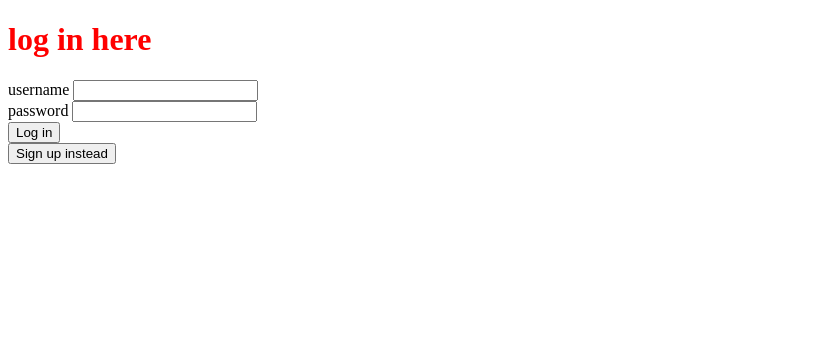
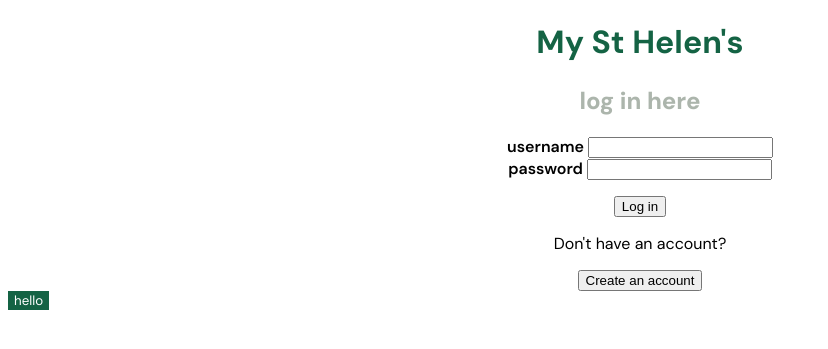
Before and after one commit to prosperReigns/St-Helen_community, a Django app: page /login/ in a window 1280 px wide. Shown: the top 349 px of the page, without its empty margins (0-828 px from the left). Run offline with Django 4.2, Linux system fonts and the light colour scheme.

Commit message:
saving changes 9thdec

```diff
--- a/st_helen/core/urls.py
+++ b/st_helen/core/urls.py
@@ -4,6 +4,7 @@ urlpatterns = [
     path("", views.index, name="index"),
     path("signup/", views.signup, name="signup"),
     path("login/", views.login, name="login"),
+    path("quiz/", views.quiz, name="quiz" ),
     path("logout/", views.logout, name="logout"),
     path("settings/", views.settings, name="settings"),
     path("upload", views.upload, name="upload"),
--- a/st_helen/core/views.py
+++ b/st_helen/core/views.py
@@ -35,7 +35,7 @@ def signup(request):
             else:
                 user = User.objects.create_user(username=username, email=email, password=password) #creates a user in the database
                 user.save()
-                #log user in
+                #log user in as soon as they signup
                 user_login = auth.authenticate(username=username, password=password)
                 auth.login(request, user_login)
 
@@ -50,6 +50,14 @@ def signup(request):
 
     else:
         return render(request, 'signup.html')
+
+
+@login_required
+def quiz(request):
+    if request.method == "POST": #will be sending information to the database
+        form
+
+
 
 def login(request):
     if request.method == "POST": #POST methods send data from the client to the server
--- /dev/null
+++ b/st_helen/static/core/style.css
@@ -0,0 +1,43 @@
+h1{
+    color:#146344;
+    font-family: 'DM Sans', sans-serif;
+    text-align: center;
+}
+
+h2{
+    color:#acb5ac;
+    font-family: 'DM Sans', sans-serif;
+    text-align: center;
+    font-weight: 800;
+}
+
+h3{
+    color:black;
+    font-family: 'DM Sans', Helvetica, sans-serif;
+    text-align: center;
+    font-style: italic;
+    font-weight: 600;
+}
+
+.form-control{
+    font-family: 'DM Sans', sans-serif;
+    font-weight:600;
+    text-align:center;
+}
+
+.btn-container{
+    text-align: center;
+
+}
+
+p{
+    font-family: 'DM Sans', 'Helvetica', sans-serif;
+    text-align: center;
+}
+
+.button1{
+    font-family: 'DM Sans', 'Helvetica', 'sans-serif';
+    color: white;
+    background-color: #146344;
+    border:none;
+}
--- a/st_helen/static/core/sytle1.css
+++ /dev/null
@@ -1,3 +0,0 @@
-h1{
-    color: red;
-}
--- a/st_helen/templates/base.html
+++ b/st_helen/templates/base.html
@@ -5,7 +5,10 @@
     <meta name="viewport" content="width=device-width, initial-scale=1.0">
     <title>{% block title %} {% endblock %}</title>
     {% load static %}
-    <link rel="stylesheet" href="{% static 'core/sytle1.css' %}">
+    <link rel="stylesheet" href="{% static 'core/style.css' %}">
+    <link rel="preconnect" href="https://fonts.googleapis.com">
+    <link rel="preconnect" href="https://fonts.gstatic.com" crossorigin>
+    <link href="https://fonts.googleapis.com/css2?family=DM+Sans:ital,opsz,wght@0,9..40,100..1000;1,9..40,100..1000&display=swap" rel="stylesheet">
     {% block style %} {% endblock %}
 </head>
 <body>
--- a/st_helen/templates/index.html
+++ b/st_helen/templates/index.html
@@ -4,6 +4,7 @@
 {% block title %} home page {% endblock %}
 {% block style %}
 <link rel="stylesheet" href="{% static 'core/post_style.css' %}">
+<link rel="stylesheet" href="{% static 'core/style.css' %}">
 {% endblock %}
 
 
@@ -12,6 +13,7 @@
         <a href="">post</a> <!-- add a post function -->
         <button type="button" onclick="window.location.href='/settings'">settings</button>
         <button type="button" onclick="window.location.href='/logout'">logout</button>
+        <h1>St Helen's School</h1>
         <h3> {{user.username}}'s account </h3>
     </div>
 
--- a/st_helen/templates/login.html
+++ b/st_helen/templates/login.html
@@ -1,10 +1,12 @@
 {% extends "base.html" %}
 {% load static %}
 
-{% block title %} home page {% endblock %}
+{% block title %} log in {% endblock %}
 
 {% block content %}
-    <h1>log in here</h1>
+    <h1>My St Helen's</h1>
+
+    <h2>log in here</h2>
 
     <form action="" method="POST">
         {% for message in messages %}
@@ -20,12 +22,19 @@
             <label for="password">password</label>
             <input type="password" name="password" id="password">
         </div>
+        <p></p>
         <div class="btn-container">
             <button type="Log in">Log in</button>
         </div>
+        <p style="font-family: 'DM Sans', sans-serif; text-align: center;">Don't have an account?</p>
         <div class="btn-container">
-            <button type="button" onclick="window.location.href='/signup'">Sign up instead</button>
+            <button type="button" onclick="window.location.href='/signup'">Create an account</button>
         </div>
+
+        <button class="button button1">hello</button>
+
+
+
 
 
 {% endblock %}
```
Also changed, not shown: st_helen/templates/connect.html (added, +9 -0 lines), st_helen/templates/discover.html (added, +9 -0 lines), st_helen/templates/signup.html (+15 -3 lines), st_helen/db.sqlite3.
